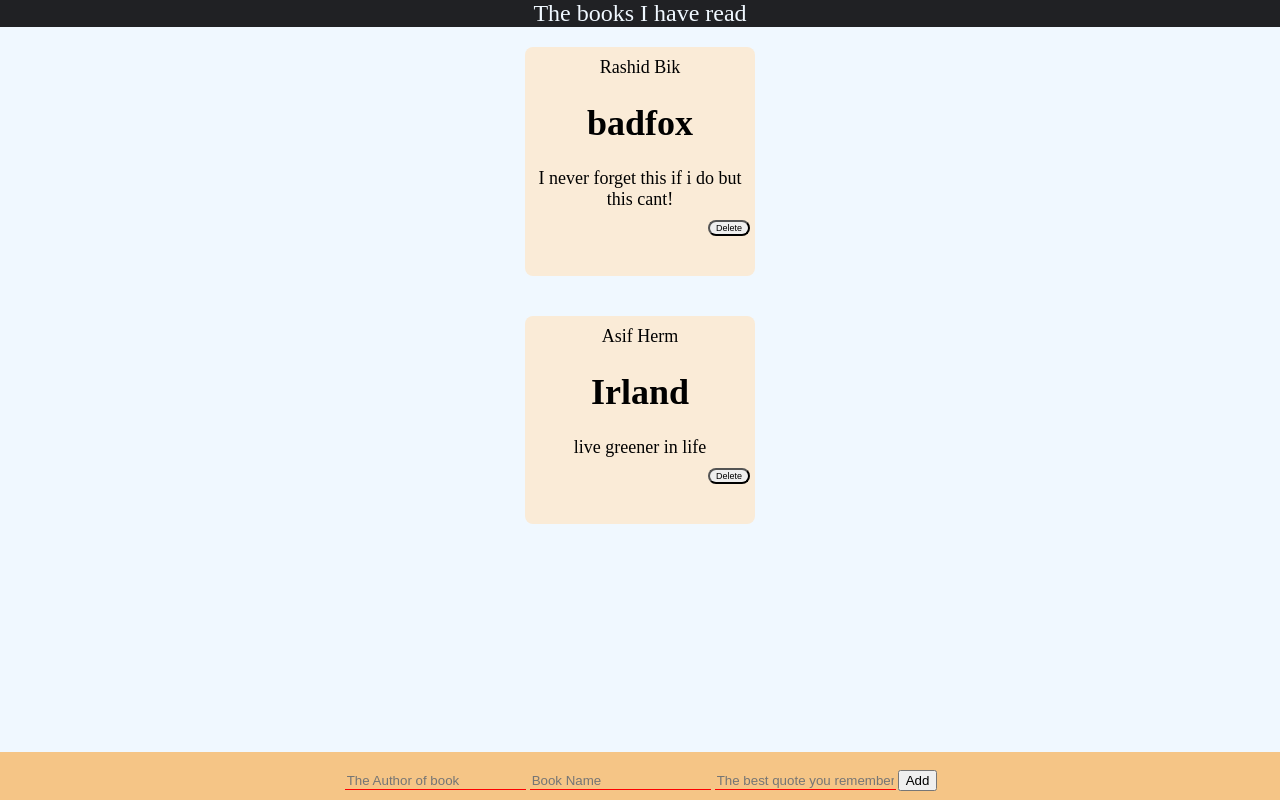
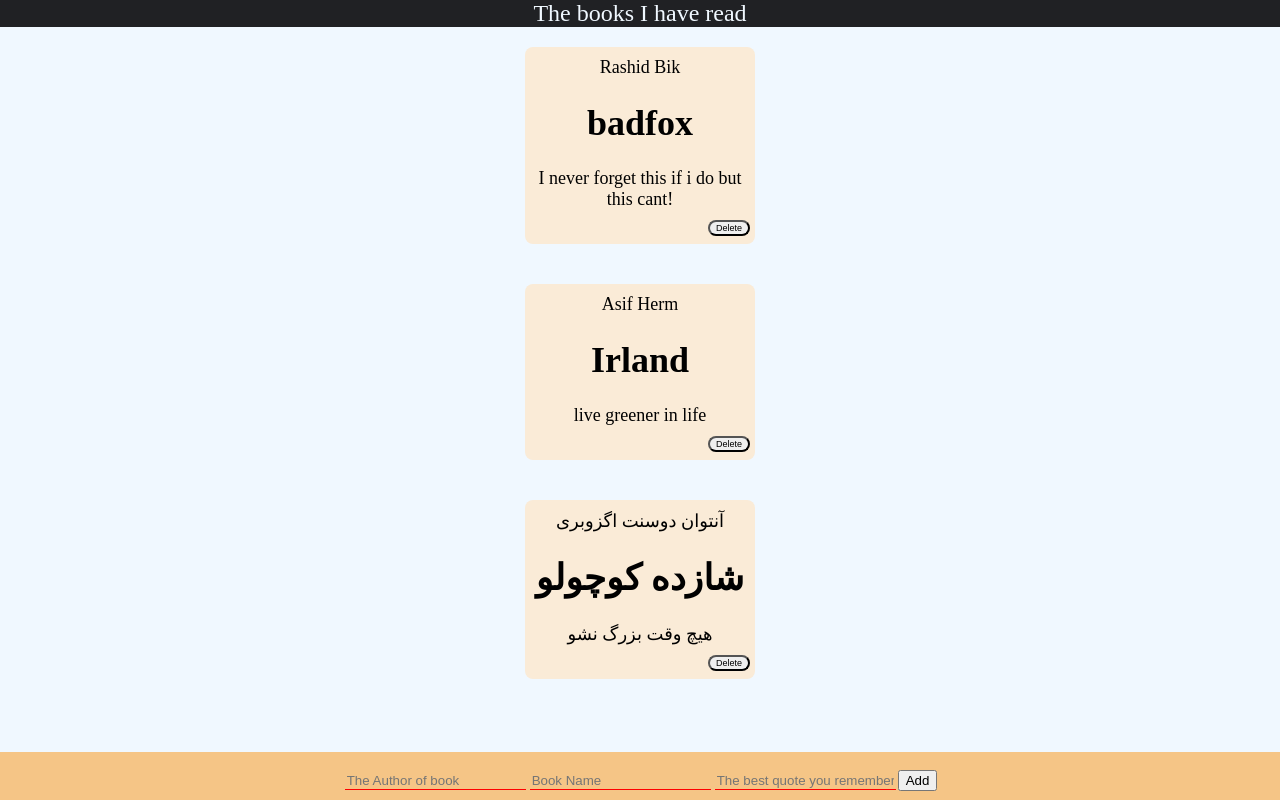
Before and after one commit to RashidBik/soclmdia-app, a React (Create React App) app: page / in a window 1280 px wide. Built offline with nearby package versions, Linux system fonts and the light colour scheme; data requests are answered from the project's data file.

Commit message:
some update

```diff
--- a/db.json
+++ b/db.json
@@ -11,6 +11,12 @@
       "name": "Irland ",
       "qoute": "live greener in life",
       "id": 4
+    },
+    {
+      "author": "آنتوان دوسنت اگزوبری",
+      "name": "شازده کوچولو",
+      "qoute": "هیچ وقت بزرگ نشو",
+      "id": 5
     }
   ]
 }
--- a/src/components/dirProduct/delPstyle.css
+++ b/src/components/dirProduct/delPstyle.css
@@ -6,7 +6,7 @@
     margin: 20px auto;
     border-radius: 8px;
     width: 230px;
-    padding: 40px 5px;
+    padding: 8px 5px;
     padding-top: 10px;
     background-color: antiquewhite;
 
```
